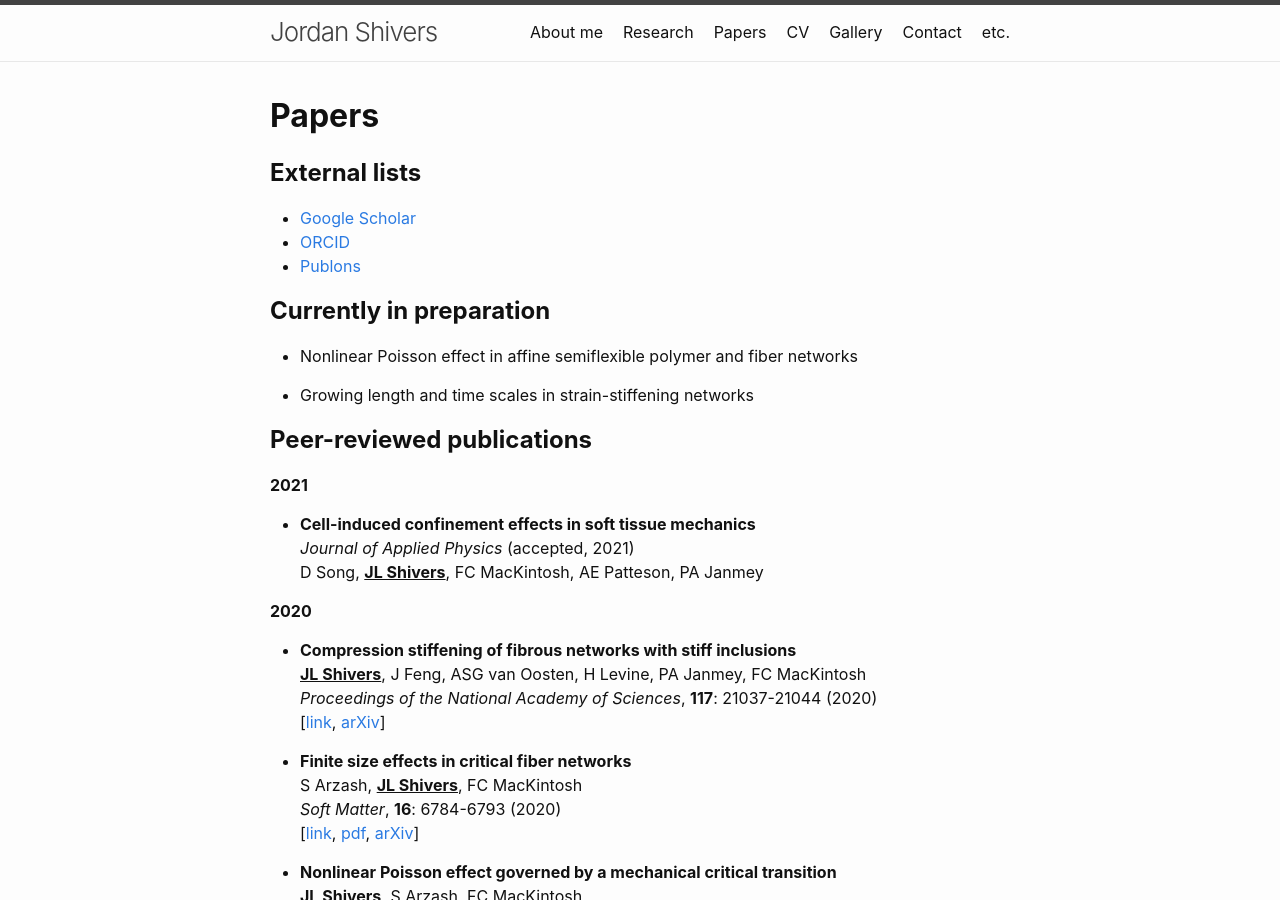
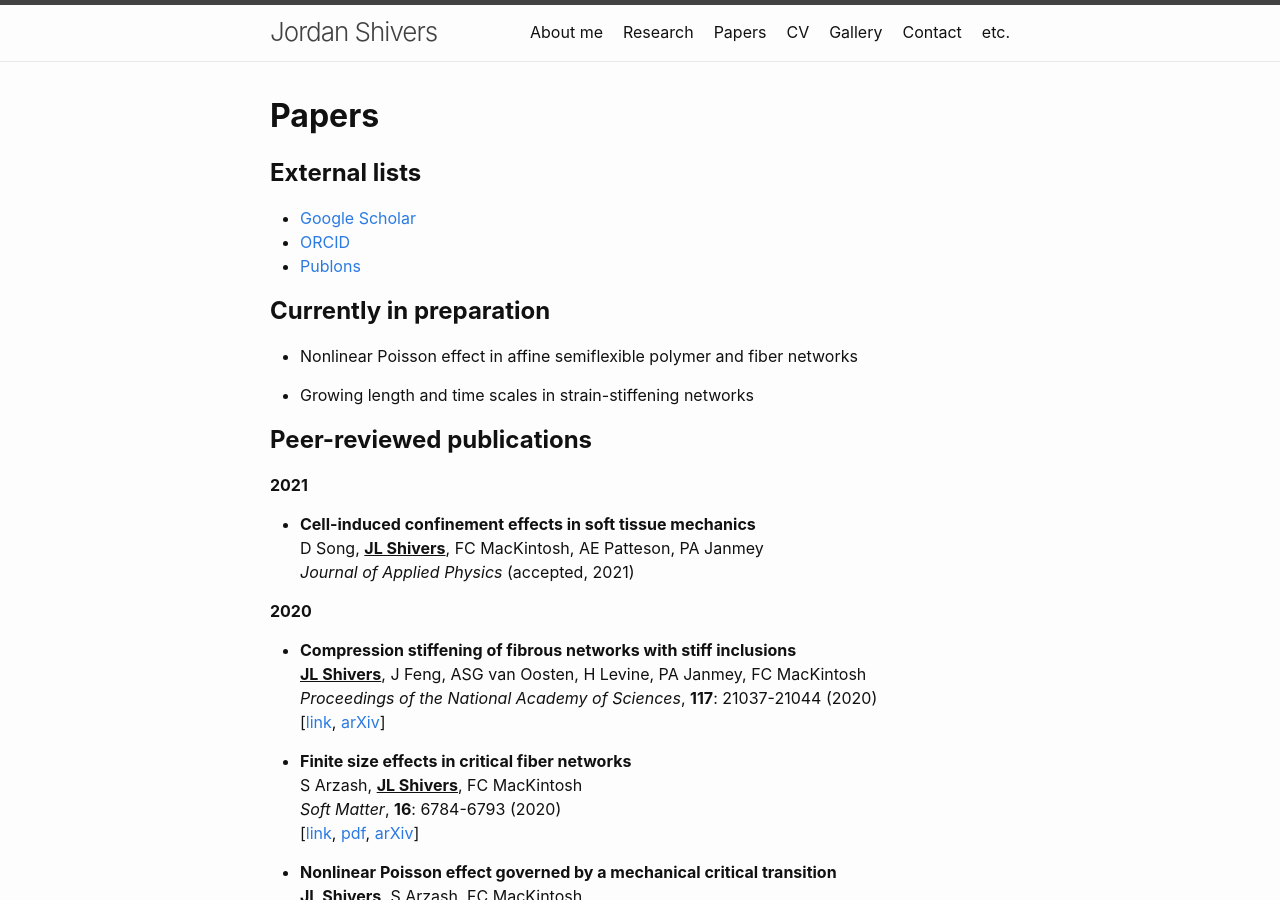
Before and after one commit to jordanshivers/jordanshivers.github.io, a Jekyll site: the page built from papers.md, in a window 1280 px wide and 900 px high. Built offline with Jekyll 4.4.1, drawn with Linux system fonts in a browser that asks for light colours.

```diff
--- a/papers.md
+++ b/papers.md
@@ -23,8 +23,8 @@ permalink: /papers/
 
 **2021**
 * **Cell-induced confinement effects in soft tissue mechanics**
+D Song, **<u>JL Shivers</u>**, FC MacKintosh, AE Patteson, PA Janmey
 *Journal of Applied Physics* (accepted, 2021)
-D Song, **<u>JL Shivers</u>**, FC MacKintosh, AE Patteson, PA Janmey
 
 
 **2020**
```
